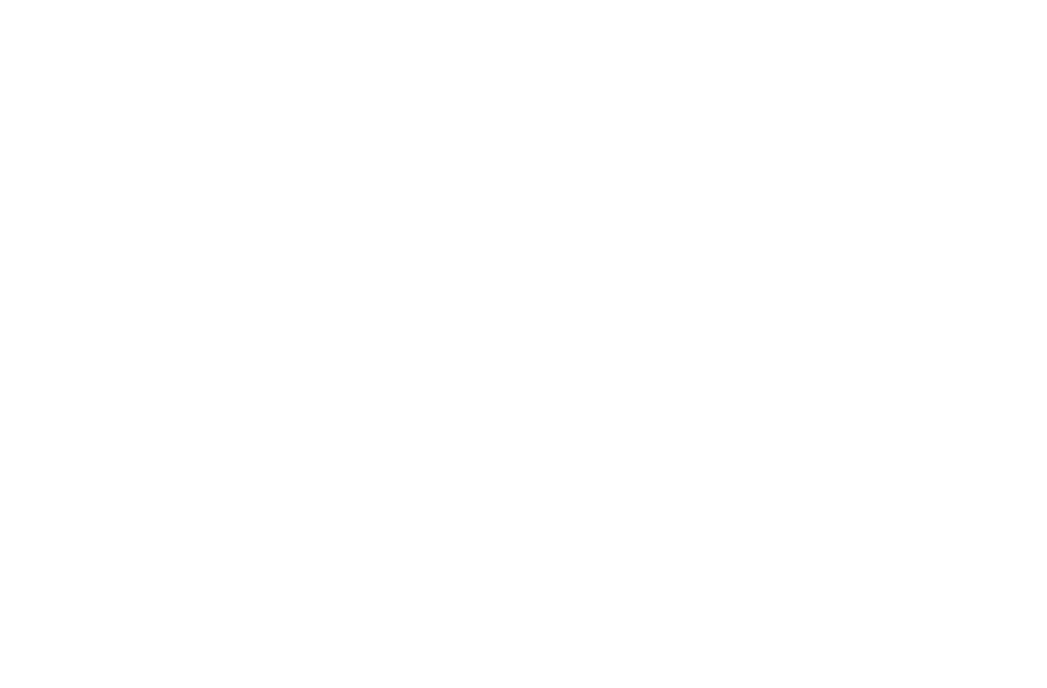
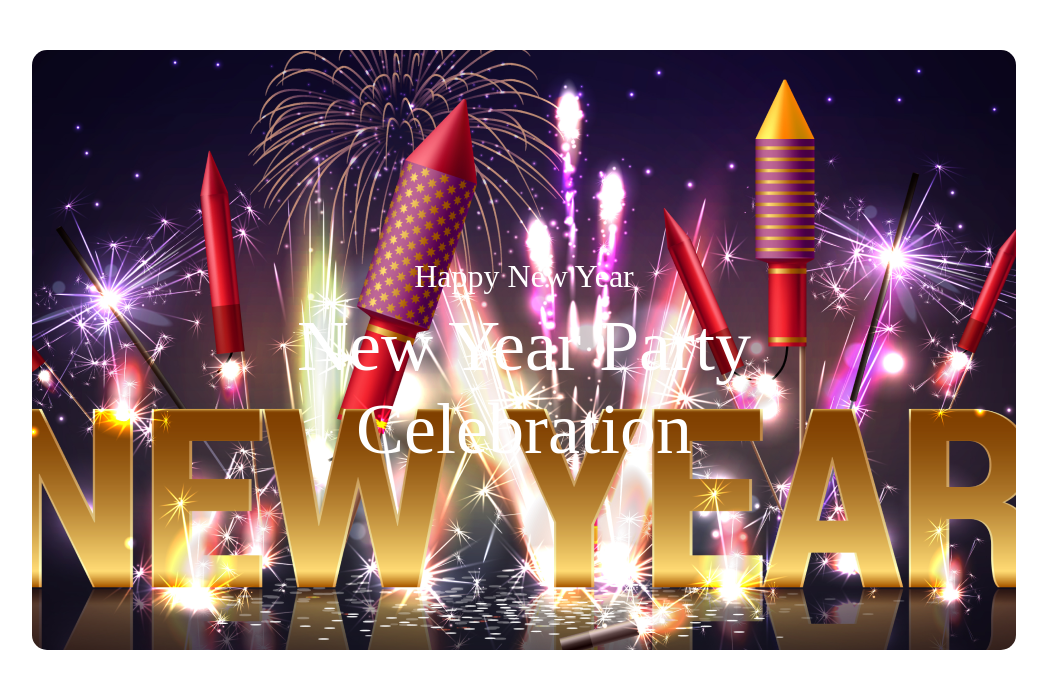
Before and after one commit to ashrafultusar/assignment-repo, a plain HTML site: page index.html in a window 1280 px wide. Shown: the whole page, without its empty margins (116-1163 px from the left). Drawn offline with Linux system fonts and the light colour scheme.

Commit message:
added bannar item

```diff
--- /dev/null
+++ b/css/style.css
@@ -0,0 +1,28 @@
+
+
+/* bannar */
+.bannar{
+    background-image: url('../images/Banner\ Image.png');
+    background-repeat: no-repeat;
+    background-position: center;
+    height: 600px;
+    border-radius: 15px;
+    margin: 50px 140px;
+}
+
+.bannar-content{
+    text-align: center;
+    color:#FFF ;
+    /* padding: 73px 47px ; */
+    padding: 100px 180px ;
+}
+
+.happy{
+    font-family: Merriweather;
+font-size: 32px;
+}
+
+.year{
+    font-family: Merriweather;
+font-size: 72px;
+}
--- a/index.html
+++ b/index.html
@@ -4,8 +4,18 @@
     <meta charset="UTF-8">
     <meta name="viewport" content="width=device-width, initial-scale=1.0">
     <title>ASSIGNMENT</title>
+
+<link rel="stylesheet" href="./css/style.css">
 </head>
 <body>
+    <header>
+        <div class="bannar">
+            <div class="bannar-content">
+                <p class="year"> <span class="happy">Happy New Year</span> <br>New Year Party Celebration</p>
+            </div>
 
+        </div>
+    </header>
 </body>
+
 </html>
```
